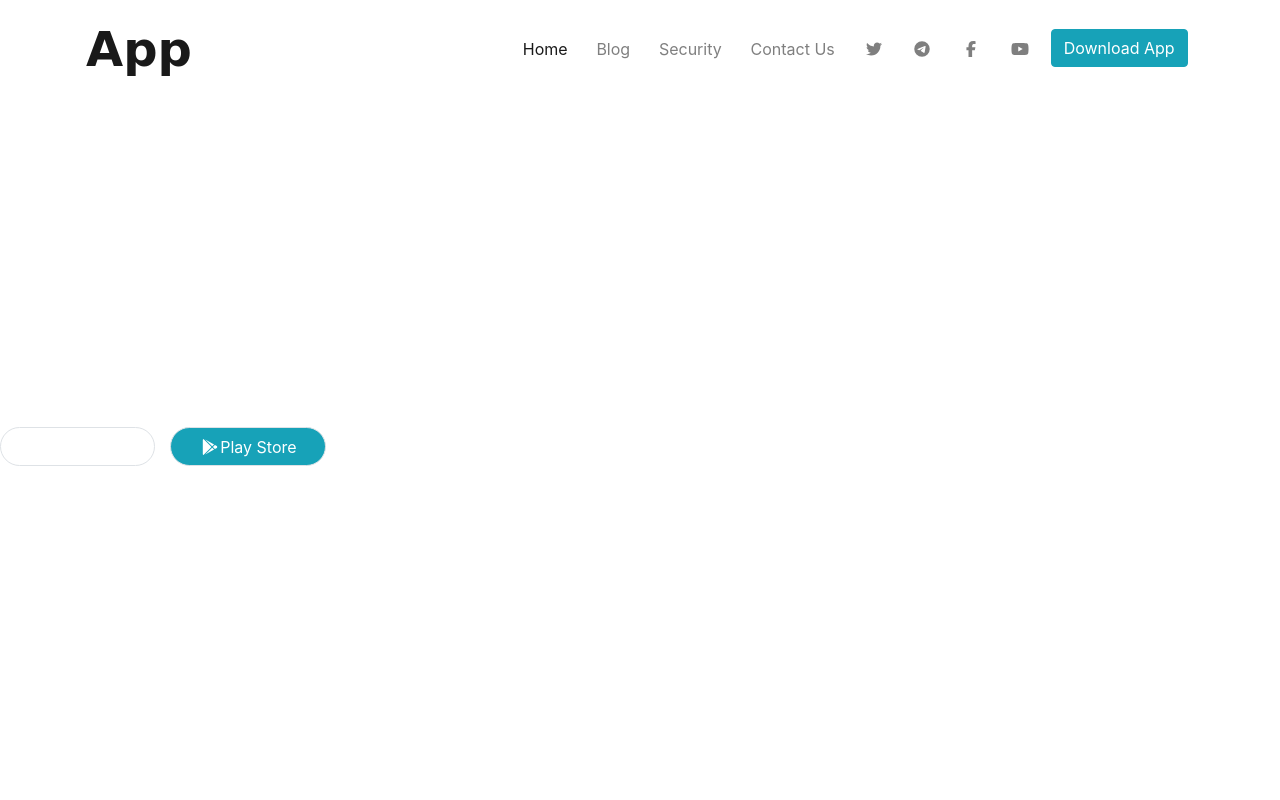
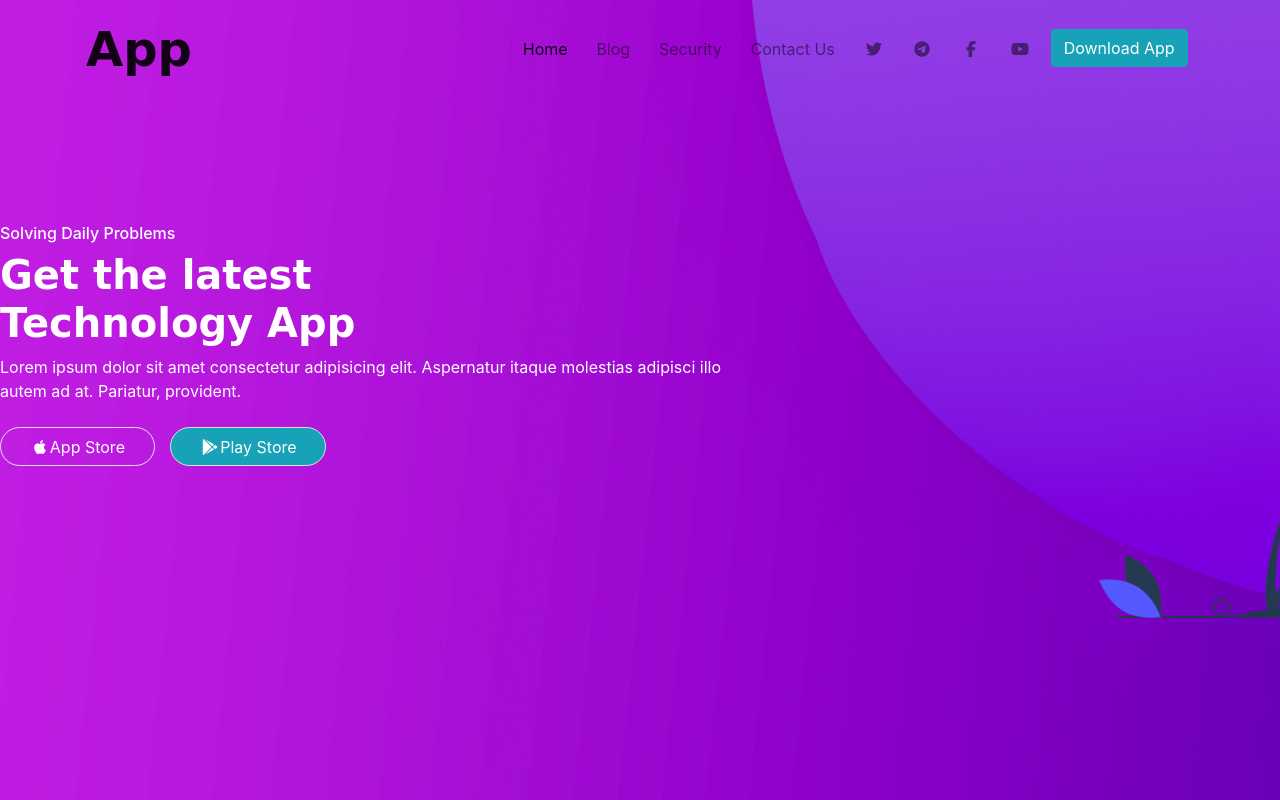
Before and after one commit to keithchad/App-Launch-Website, a plain HTML site: page index.html in a window 1280 px wide. Drawn offline with nearby package versions, Linux system fonts and the light colour scheme.

Commit message:
main site section

```diff
--- a/include/_banner.scss
+++ b/include/_banner.scss
@@ -1,9 +1,7 @@
 
 #banner {
 
-
-
-    background-image: url('../../assets/backgroundimg1.jpg') cover no-repeat;
+    background-image: url('../../assets/backgroundimg1.jpg');
     background-size: cover;
 
     .space {
```
Also changed, not shown: style.css, 1 other file.
